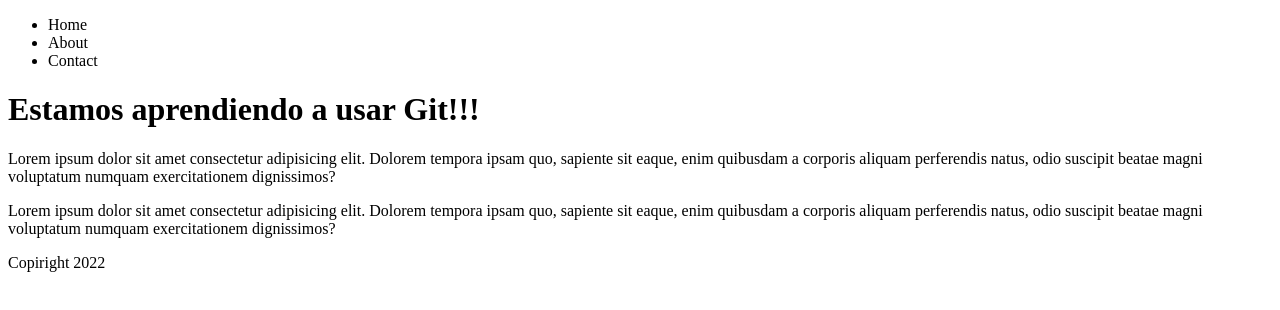
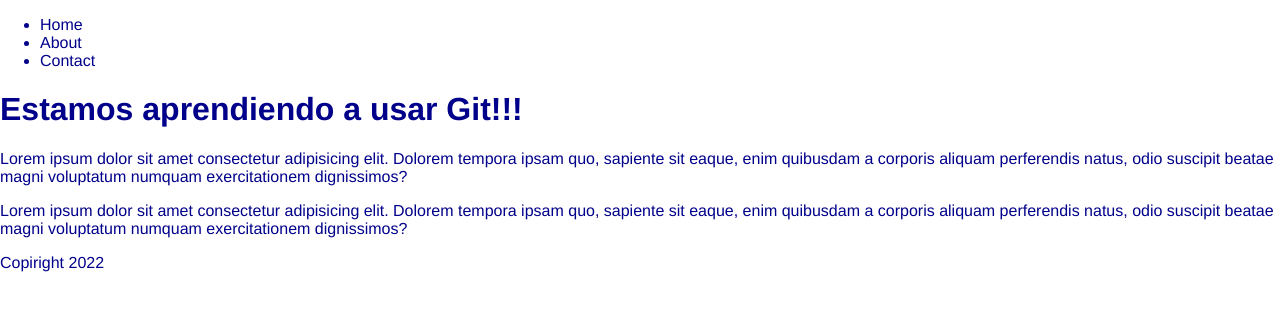
Before and after one commit to ahagrafica/git-session2, a plain HTML site: page index.html in a window 1280 px wide. Drawn offline with Linux system fonts and the light colour scheme.

Commit message:
create style & link html

```diff
--- a/index.html
+++ b/index.html
@@ -4,6 +4,7 @@
     <meta charset="UTF-8">
     <meta http-equiv="X-UA-Compatible" content="IE=edge">
     <meta name="viewport" content="width=device-width, initial-scale=1.0">
+    <link rel="stylesheet" href="style.css">
     <title>Clase Git parte 2</title>
 </head>
 <body>
--- /dev/null
+++ b/style.css
@@ -0,0 +1,6 @@
+body{
+    margin: 0;
+    padding: 0;
+    font-family: 'Franklin Gothic Medium', 'Arial Narrow', Arial, sans-serif;
+    color: darkblue;
+}
```
